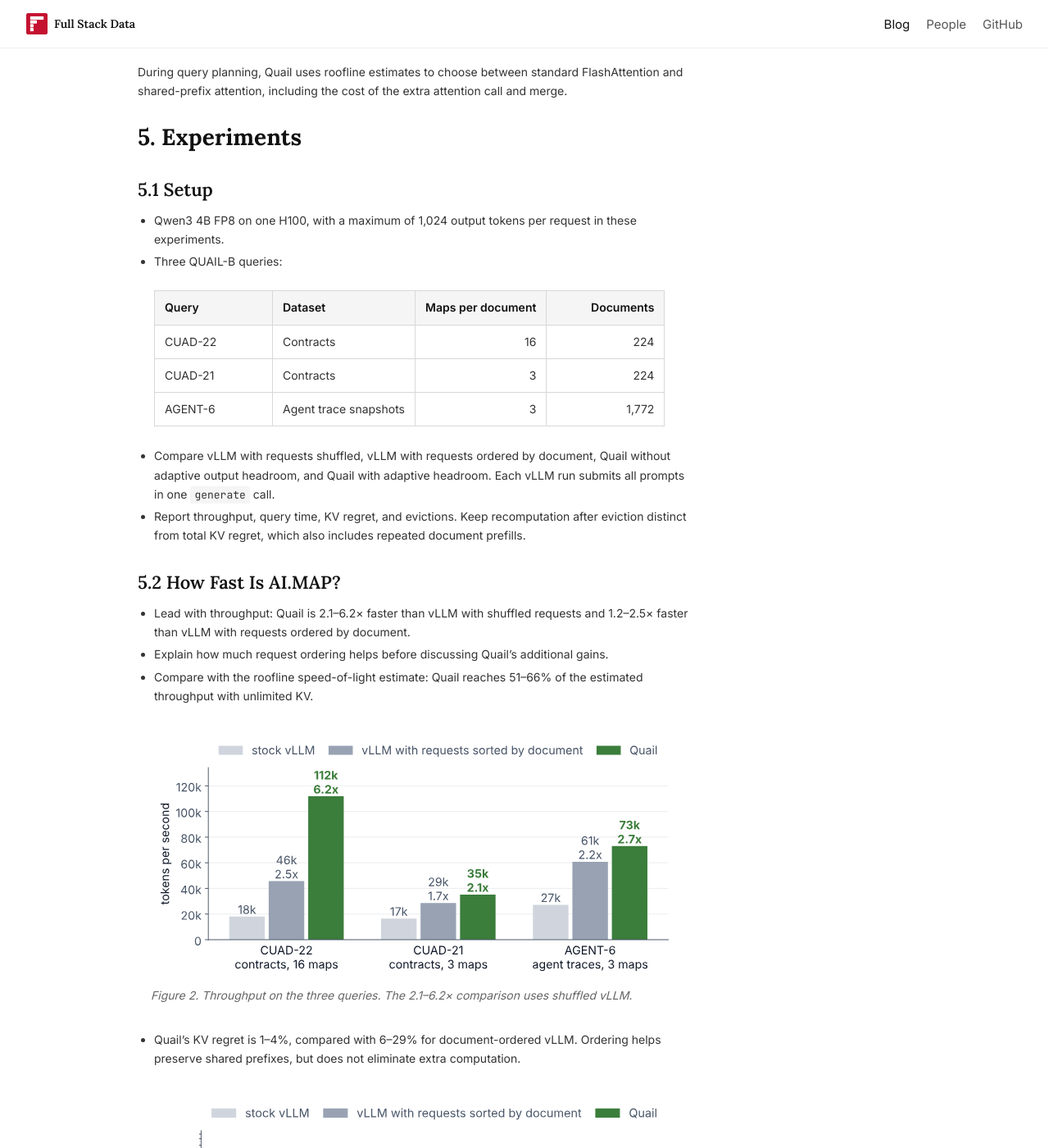
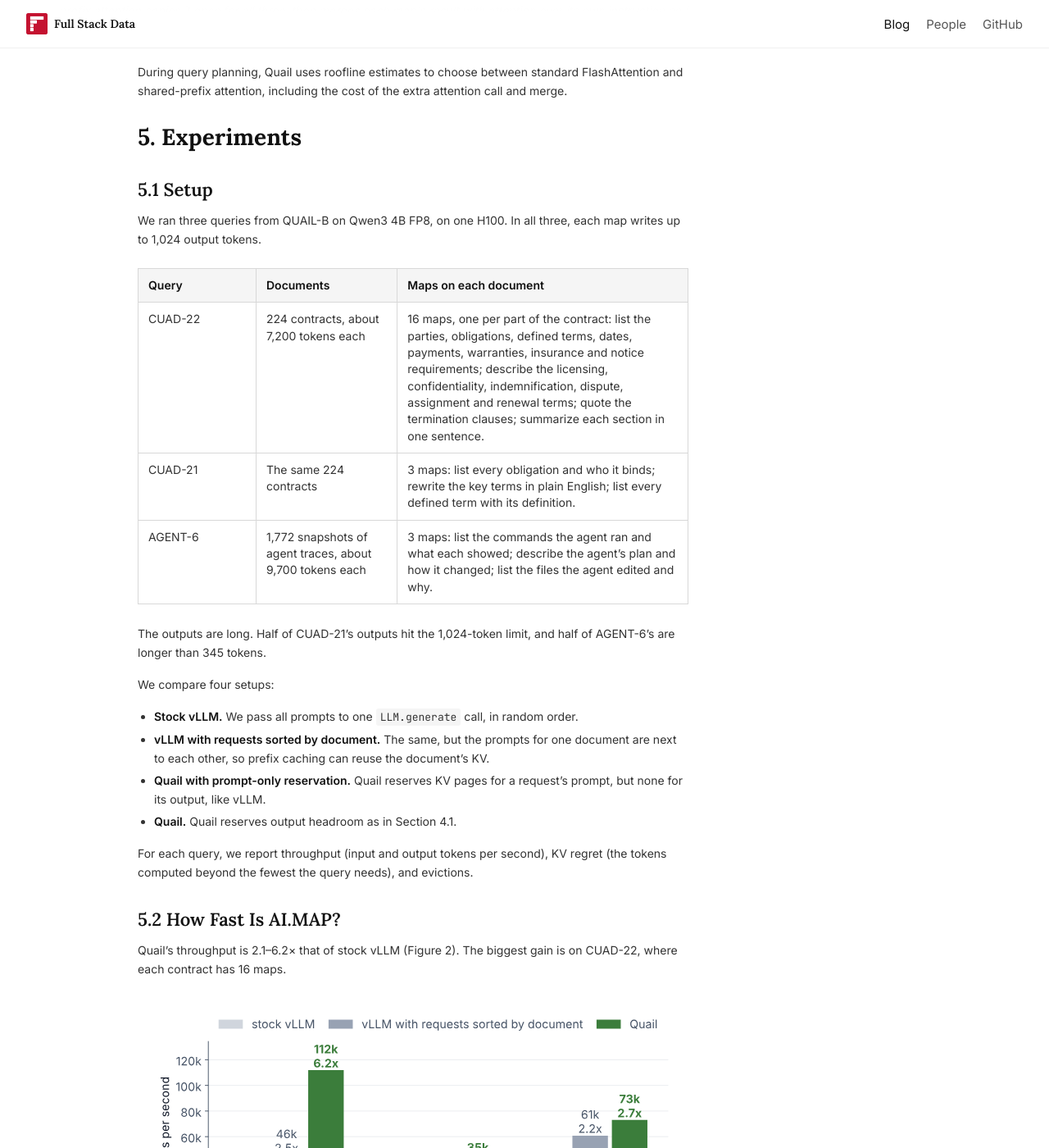
Before and after one commit to fsdatalab/fsdatalab.github.io, a Jekyll site: the page built from _posts/2026-11-03-ai-map.md, in a window 1280 px wide and 1400 px high, scrolled down 6257 px. Shown: the whole window at 82% size. Built offline with Jekyll 4.4.1, drawn with Linux system fonts in a browser that asks for light colours; some of the changed text lies outside the part shown.

Commit message:
Draft the AI.MAP experiments section; say what each query's maps do
Co-Authored-By: Claude Opus 5.5 <noreply@anthropic.com>
Claude-Session: https://claude.ai/code/session_012G22YMQssRfNYLRetzTaCz

```diff
--- a/_posts/2026-11-03-ai-map.md
+++ b/_posts/2026-11-03-ai-map.md
@@ -196,30 +196,39 @@ During query planning, Quail uses roofline estimates to choose between standard
 
 ## 5.1 Setup
 
-- Qwen3 4B FP8 on one H100, with a maximum of 1,024 output tokens per request in these experiments.
-- Three QUAIL-B queries:
+We ran three queries from QUAIL-B on Qwen3 4B FP8, on one H100. In all three, each map writes up to 1,024 output tokens.
 
-  | Query | Dataset | Maps per document | Documents |
-  | --- | --- | ---: | ---: |
-  | CUAD-22 | Contracts | 16 | 224 |
-  | CUAD-21 | Contracts | 3 | 224 |
-  | AGENT-6 | Agent trace snapshots | 3 | 1,772 |
+| Query | Documents | Maps on each document |
+| --- | --- | --- |
+| CUAD-22 | 224 contracts, about 7,200 tokens each | 16 maps, one per part of the contract: list the parties, obligations, defined terms, dates, payments, warranties, insurance and notice requirements; describe the licensing, confidentiality, indemnification, dispute, assignment and renewal terms; quote the termination clauses; summarize each section in one sentence. |
+| CUAD-21 | The same 224 contracts | 3 maps: list every obligation and who it binds; rewrite the key terms in plain English; list every defined term with its definition. |
+| AGENT-6 | 1,772 snapshots of agent traces, about 9,700 tokens each | 3 maps: list the commands the agent ran and what each showed; describe the agent's plan and how it changed; list the files the agent edited and why. |
 
-- Compare vLLM with requests shuffled, vLLM with requests ordered by document, Quail without adaptive output headroom, and Quail with adaptive headroom. Each vLLM run submits all prompts in one `generate` call.
-- Report throughput, query time, KV regret, and evictions. Keep recomputation after eviction distinct from total KV regret, which also includes repeated document prefills.
+The outputs are long. Half of CUAD-21's outputs hit the 1,024-token limit, and half of AGENT-6's are longer than 345 tokens.
+
+We compare four setups:
+
+- **Stock vLLM.** We pass all prompts to one `LLM.generate` call, in random order.
+- **vLLM with requests sorted by document.** The same, but the prompts for one document are next to each other, so prefix caching can reuse the document's KV.
+- **Quail with prompt-only reservation.** Quail reserves KV pages for a request's prompt, but none for its output, like vLLM.
+- **Quail.** Quail reserves output headroom as in Section 4.1.
+
+For each query, we report throughput (input and output tokens per second), KV regret (the tokens computed beyond the fewest the query needs), and evictions.
 
 ## 5.2 How Fast Is AI.MAP?
 
-- Lead with throughput: Quail is 2.1–6.2× faster than vLLM with shuffled requests and 1.2–2.5× faster than vLLM with requests ordered by document.
-- Explain how much request ordering helps before discussing Quail's additional gains.
-- Compare with the roofline speed-of-light estimate: Quail reaches 51–66% of the estimated throughput with unlimited KV.
+Quail's throughput is 2.1–6.2× that of stock vLLM (Figure 2). The biggest gain is on CUAD-22, where each contract has 16 maps.
 
 <figure id="figure-2" style="width: min(40rem, calc(100vw - 3rem));">
 <img src="{{ '/assets/blog/ai-map/throughput.svg' | relative_url }}" alt="Input and output tokens per second for shuffled vLLM, document-ordered vLLM, and Quail on the three queries.">
 <figcaption>Figure 2. Throughput on the three queries. The 2.1–6.2× comparison uses shuffled vLLM.</figcaption>
 </figure>
 
-- Quail's KV regret is 1–4%, compared with 6–29% for document-ordered vLLM. Ordering helps preserve shared prefixes, but does not eliminate extra computation.
+Much of the gap comes from request order. With random order, a document's 16 requests are spread across the whole run, so vLLM often evicts the document's cached KV before the next request for that document arrives. Then it computes the whole document again. Sorting requests by document fixes most of this, and gets vLLM to 1.7–2.5× over stock. Quail is still 1.2–2.4× faster than sorted vLLM.
+
+How close is Quail to the best possible? We estimate the speed of light for each query on one H100: the time to compute the fewest tokens the query needs, with unlimited KV. Quail reaches 51–66% of that throughput.
+
+KV regret shows where the extra time goes (Figure 3). Stock vLLM computes 4–5× more tokens than the query needs. Sorting brings this down to 6–29%, and Quail's is 1–4%.
 
 <figure id="figure-3" style="width: min(40rem, calc(100vw - 3rem));">
 <img src="{{ '/assets/blog/ai-map/kv-regret.svg' | relative_url }}" alt="KV regret for shuffled vLLM, document-ordered vLLM, and Quail on the three queries.">
@@ -228,39 +237,43 @@ During query planning, Quail uses roofline estimates to choose between standard
 
 ## 5.3 Do We Need Adaptive Headroom?
 
-- Could we get away with just the shared-prefix attention from Section 4.2? Compare two Quail runs with the same attention path: one reserves only for prefill, and the other uses the adaptive headroom from Section 4.1.
-- For CUAD-22, with 16 maps per contract, prompt-only reservation takes 345 seconds and causes 2,012 evictions. Adaptive headroom takes 255 seconds with 103 evictions: 1.35× faster and about 95% fewer evictions.
-- Faster attention does not prevent requests from running out of KV memory. This comparison shows why the packing algorithm matters: avoiding evictions means less KV to rebuild.
-- Show all three queries. The query-time improvement is smaller on CUAD-21 (161 to 153 seconds) and AGENT-6 (783 to 740 seconds), although evictions fall on both.
+Could we get away with only the shared-prefix attention from Section 4.2? To find out, we compare two Quail runs that use the same attention, and differ only in how much KV they reserve for each output: none (prompt-only reservation), or the adaptive headroom from Section 4.1.
+
+On CUAD-22, prompt-only reservation evicts 2,012 outputs and recomputes 4.0M tokens, and the query takes 345 seconds. With adaptive headroom, Quail evicts 103 outputs and recomputes 143k tokens, and the query takes 255 seconds: 1.35× faster (Figure 4).
 
 <figure id="figure-4" style="width: min(40rem, calc(100vw - 3rem));">
 <img src="{{ '/assets/blog/ai-map/headroom-ablation.svg' | relative_url }}" alt="Answers evicted and tokens recomputed on CUAD-22, CUAD-21, and AGENT-6 for stock vLLM, vLLM with requests sorted by document, Quail with prompt-only reservation, and Quail with adaptive headroom. Adaptive headroom has the fewest of both on every query: 103, 32, and 0 evictions.">
 <figcaption>Figure 4. Answers evicted (top) and tokens recomputed after eviction (bottom). The two Quail runs use the same attention path and differ only in how many pages they reserve for each output.</figcaption>
 </figure>
 
+The gain is smaller on the other two queries: CUAD-21 goes from 161 to 153 seconds, and AGENT-6 from 783 to 740 seconds. Evictions still drop on both, from 414 to 32 and from 436 to 0. So faster attention alone does not stop requests from running out of KV. Reserving the right amount of KV for each output is what avoids recomputing it.
+
 ## 5.4 What Does the Scheduler Learn?
 
-- **Survival curves:** show that output lengths differ by map even within one prompt-length bucket. For CUAD-21, `plain_terms` finishes much earlier than `obligations`; their reservations should differ.
-- **Headroom at admission:** compare the pages reserved across prompt-length buckets. In these runs, longer prompts receive more output headroom.
-- **Headroom over the run:** walk through reserved-but-unwritten pages, running requests, and the red marks where new requests enter. This shows admission adapting as requests progress; it is not a plot of GPU utilization.
-- The report contains final learned survival curves and headroom dynamics. Showing how the curves themselves change over the run would require saved curve snapshots; the existing figure does not show that.
+Recall from Section 4.1 that Quail learns a survival curve for each map and prompt length, while the query runs. Figure 5 shows the curves at the end of each run.
 
 <figure id="figure-5" style="width: min(52rem, calc(100vw - 3rem));">
 <img src="{{ '/assets/blog/ai-map/survival-curves.svg' | relative_url }}" alt="Learned survival curves for each map, in each query's most common prompt-length bucket. On CUAD-22, parties finishes first and notices runs longest. On CUAD-21, plain terms finishes much earlier than obligations, which mostly runs to the 1,024-token limit. On AGENT-6, edits and plan finish earlier than commands.">
 <figcaption>Figure 5. Learned survival curves: the share of outputs still being written after each number of output tokens, for each map, in the prompt-length bucket with the most documents. On CUAD-22, only the shortest and longest of the 16 maps are labeled.</figcaption>
 </figure>
 
+Output lengths depend on the map, even for prompts of the same length. On CUAD-21, most "plain terms" outputs end within 800 tokens, while almost all "obligations" outputs run to the 1,024-token limit. So the two maps should get different reservations, and a single setting for all maps would be wrong for at least one of them.
+
+Prompt length matters too (Figure 6). Quail reserves no extra pages for prompts under about 1,000 tokens, and 25–57 pages for prompts of 8,000 tokens or more. A long prompt costs more to recompute after an eviction, so it is worth reserving more for it.
+
 <figure id="figure-6" style="width: min(52rem, calc(100vw - 3rem));">
 <img src="{{ '/assets/blog/ai-map/admission-headroom.svg' | relative_url }}" alt="Mean pages of headroom reserved per output at admission, by prompt length. Prompts under about 1,000 tokens get no headroom; prompts of 8,000 to 32,000 tokens get 25 to 57 pages.">
 <figcaption>Figure 6. Pages of headroom reserved per output at admission, by prompt length. Longer prompts are costlier to recompute, so they get more headroom.</figcaption>
 </figure>
+
+Finally, Figure 7 shows CUAD-22 over the run. The reserved pages stay below the size of the KV pool (at most about 17,000 of 22,071 pages), and 200–400 outputs run at once. New requests are admitted throughout the run, as earlier outputs finish and free their pages.
 
 <figure id="figure-7" style="width: min(40rem, calc(100vw - 3rem));">
 <img src="{{ '/assets/blog/ai-map/headroom-over-run.svg' | relative_url }}" alt="Over CUAD-22's run, the pages reserved but not yet written stay well below the 22,071-page KV pool, and 200 to 400 outputs run at a time. Green ticks mark the updates that admitted new requests.">
 <figcaption>Figure 7. CUAD-22 over the run: pages reserved but not yet written (top), and outputs running, with green ticks where new requests were admitted (bottom).</figcaption>
 </figure>
 
-*Draft measurement notes:* throughput counts every prompt's full length plus every output token, divided by query time. Shared prefixes count for each request even when their KV is reused. All systems use Quail's output-token count for this comparison. vLLM's KV regret uses Quail's output lengths to estimate minimum work, so it is approximate; the CUAD-21 vLLM trace was not saved.
+*Notes for the draft:* throughput counts every prompt's full length plus every output token, divided by query time; a shared prefix counts once per request even when its KV is reused. All systems are given Quail's output token count. vLLM's KV regret uses Quail's output lengths to estimate the fewest tokens needed, so it is approximate. The vLLM trace for CUAD-21 was not saved.
 
 # 6. Conclusion
 
```
